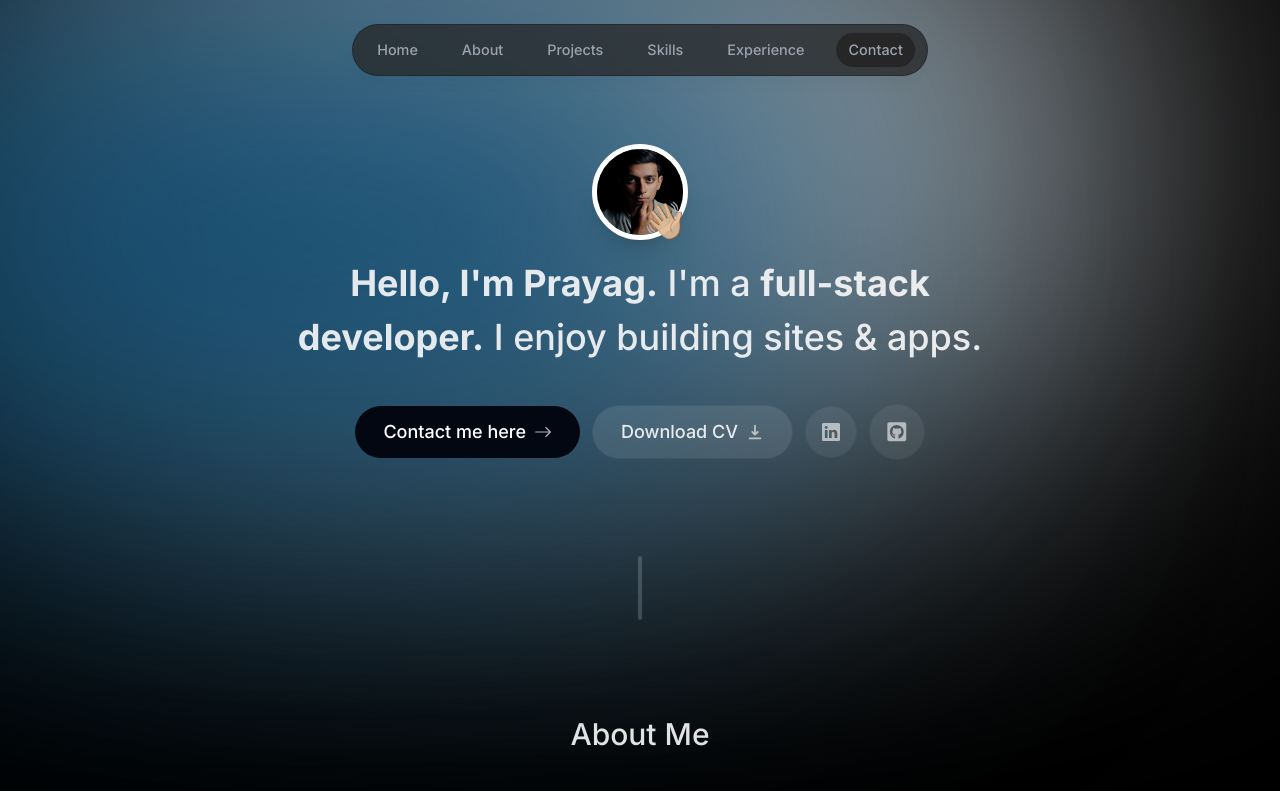
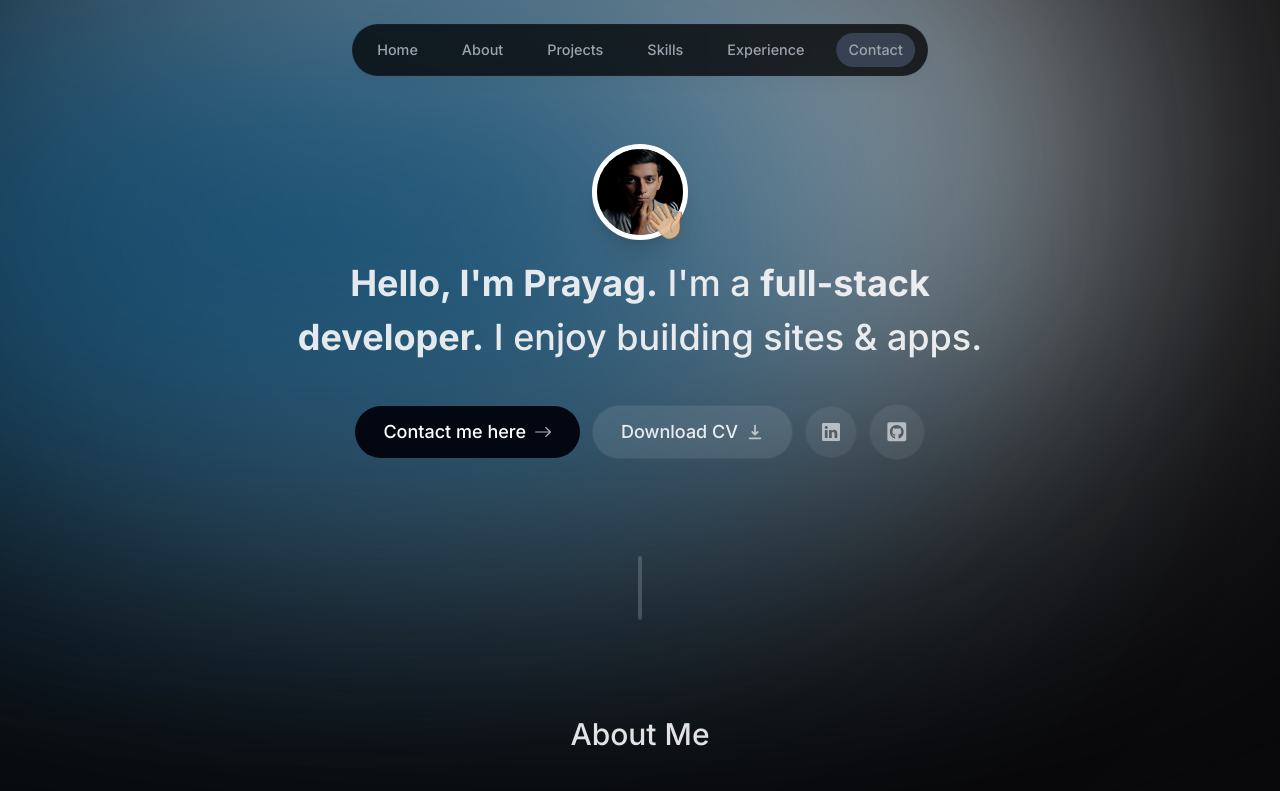
Before and after one commit to pateldev02/dp-portfolio, a Next.js app: page / in a window 1280 px wide. Shown: the top 791 px of the page. Built offline with nearby package versions, Linux system fonts and the light colour scheme; no server answers.

Commit message:
Updated data v4 (Fixed colors)

```diff
--- a/app/layout.tsx
+++ b/app/layout.tsx
@@ -20,7 +20,7 @@ export default function RootLayout({
   return (
     <html lang="en" className="!scroll-smooth">
       <body
-        className={`${inter.className} bg-black text-gray-50 text-opacity-90 pt-28 sm:pt-36`}
+        className={`${inter.className} bg-zinc-950 text-gray-50 text-opacity-90 pt-28 sm:pt-36`}
       >
         <div className="bg-[#E4E5E6] absolute top-[-6rem] -z-10 right-[11rem] h-[31.25rem] w-[31.25rem] rounded-full blur-[10rem] sm:w-[68.75rem]"></div>
         <div className="bg-[#00416A] absolute top-[-1rem] -z-10 left-[-35rem] h-[31.25rem] w-[50rem] rounded-full blur-[10rem] sm:w-[68.75rem] md:left-[-33rem] lg:left-[-28rem] xl:left-[-15rem] 2xl:left-[-5rem]"></div>
--- a/components/header.tsx
+++ b/components/header.tsx
@@ -14,7 +14,7 @@ export default function Header() {
   return (
     <header className="z-[999] relative">
       <motion.div
-        className="fixed top-0 left-1/2 h-[4.5rem] w-full rounded-none border  border-opacity-40 shadow-lg shadow-black/[0.03] backdrop-blur-[0.5rem] sm:top-6 sm:h-[3.25rem] sm:w-[36rem] sm:rounded-full bg-neutral-800 border-gray-900 bg-opacity-75"
+        className="fixed top-0 left-1/2 h-[4.5rem] w-full rounded-none border  border-opacity-40 shadow-lg shadow-black/[0.03] backdrop-blur-[0.5rem] sm:top-6 sm:h-[3.25rem] sm:w-[36rem] sm:rounded-full bg-black border-gray-800 bg-opacity-75"
         initial={{ y: -100, x: "-50%", opacity: 0 }}
         animate={{ y: 0, x: "-50%", opacity: 1 }}
       ></motion.div>
@@ -32,7 +32,7 @@ export default function Header() {
                 className={clsx(
                   "flex w-full items-center justify-center px-3 py-3 transition text-gray-400 hover:text-gray-300",
                   {
-                    "text-gray-300": activeSection === link.name,
+                    "text-gray-200": activeSection === link.name,
                   }
                 )}
                 href={link.hash}
@@ -45,7 +45,7 @@ export default function Header() {
 
                 {link.name === activeSection && (
                   <motion.span
-                    className="rounded-full absolute inset-0 -z-10 bg-neutral-800"
+                    className="rounded-full absolute inset-0 -z-10 bg-gray-700"
                     layoutId="activeSection"
                     transition={{
                       type: "spring",
```
